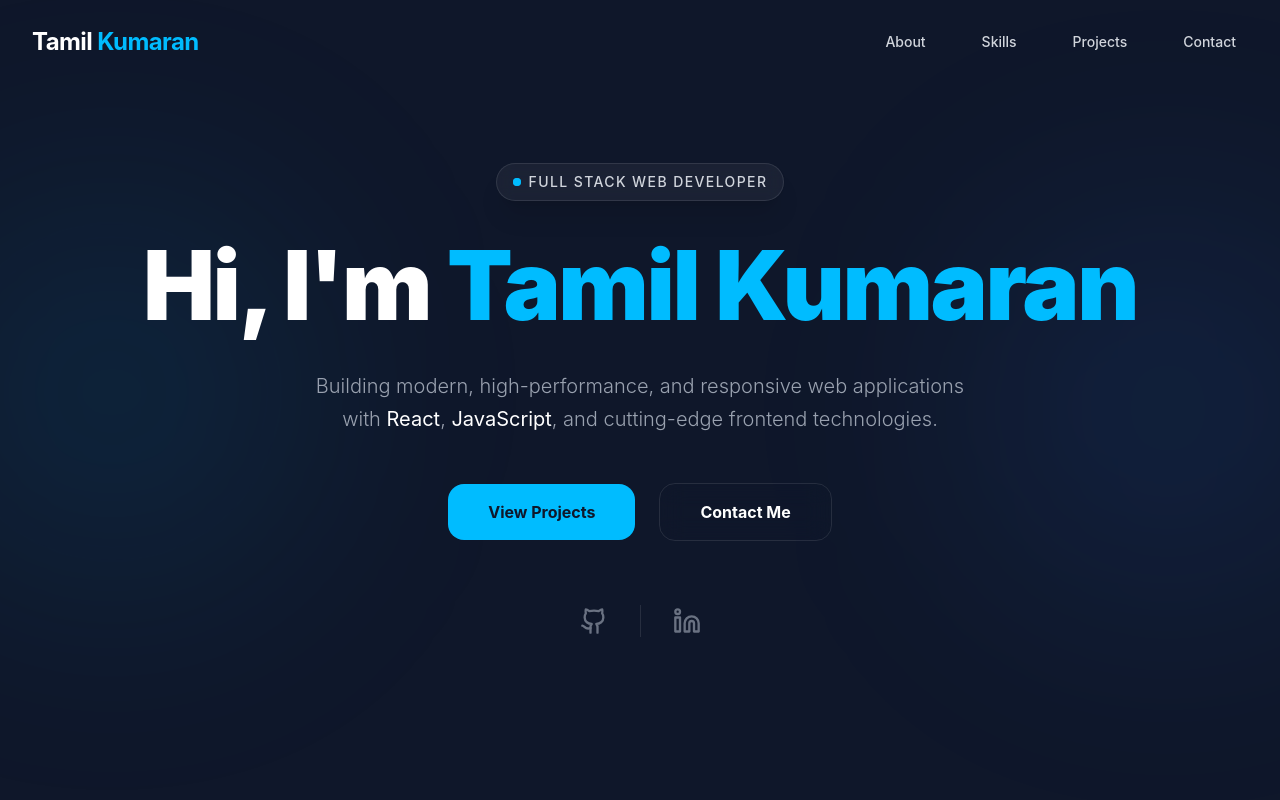
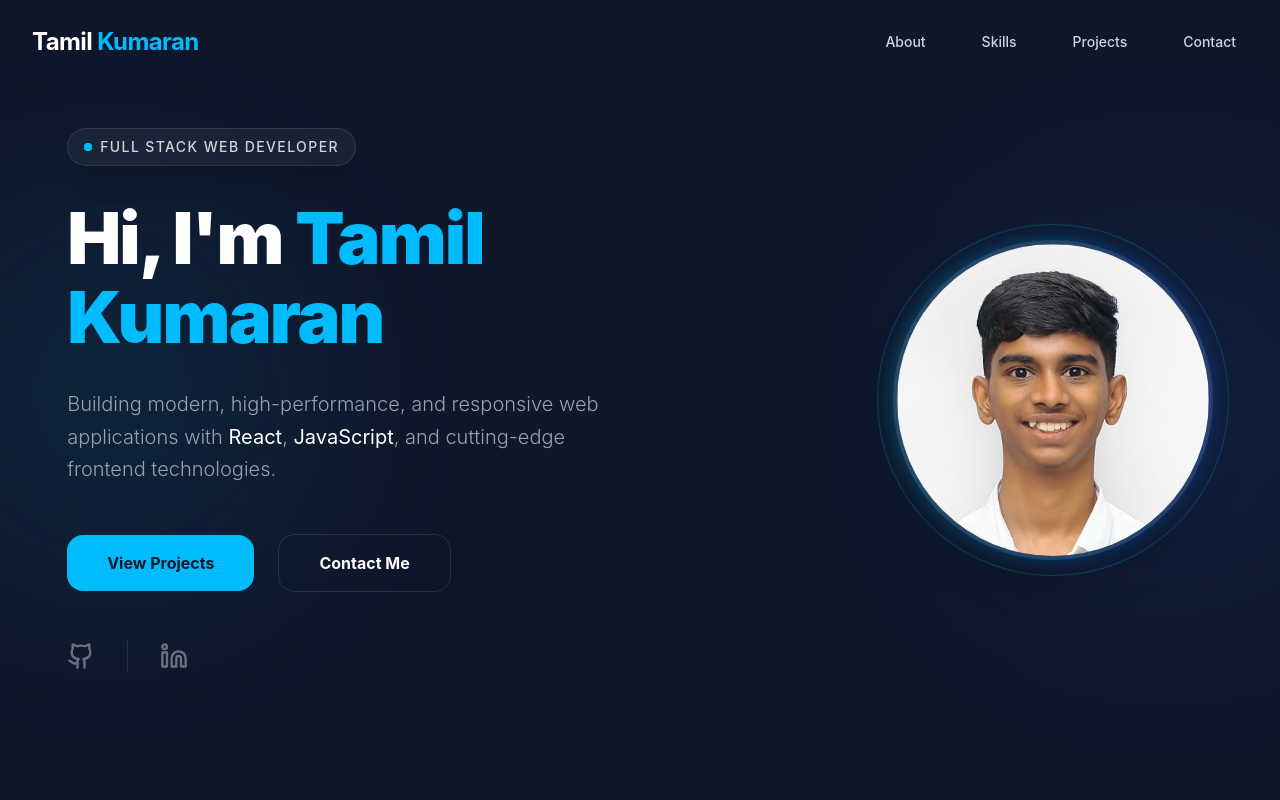
Before and after one commit to tamilkumaran050706-oss/FUTURE_FS_01, a React app: page / in a window 1280 px wide. Shown: the top 800 px of the page. Built offline with nearby package versions, Linux system fonts and the light colour scheme; the HTML template or start-up script is replaced by a standard one.

Commit message:
Integrated profile image, social links, and updated contact/footer sections

```diff
--- a/src/components/Contact.jsx
+++ b/src/components/Contact.jsx
@@ -2,19 +2,51 @@ import React from 'react';
 
 const Contact = () => {
   return (
-    <section id="contact" className="py-20 min-h-screen flex items-center bg-[#111a2e]">
-      <div className="max-w-7xl mx-auto px-4 sm:px-6 lg:px-8 w-full text-center">
-        <h2 className="text-4xl font-bold text-white mb-8">Get In Touch</h2>
-        <p className="text-gray-400 text-lg mb-12 max-w-2xl mx-auto">
-          I'm always open to new opportunities and collaborations. Feel free to reach out!
-        </p>
-        <a
-          href="mailto:contact@example.com"
-          className="inline-block bg-accent hover:bg-accent/80 text-primary font-bold py-4 px-10 rounded-full transition-all transform hover:scale-105"
-        >
-          Send an Email
-        </a>
+    <section id="contact" className="py-24 bg-[#0f172a] relative overflow-hidden">
+      <div className="max-w-7xl mx-auto px-6 sm:px-12 lg:px-16 relative z-10">
+        <div className="text-center mb-16">
+          <h2 className="text-4xl sm:text-5xl font-black text-white mb-6">Get In Touch</h2>
+          <div className="w-20 h-1.5 bg-sky-400 mx-auto rounded-full mb-8"></div>
+          <p className="text-gray-400 text-lg max-w-2xl mx-auto leading-relaxed">
+            I'm always looking for new opportunities and collaborations. Whether you have a question or just want to say hi, feel free to reach out!
+          </p>
+        </div>
+
+        <div className="flex flex-col items-center gap-10">
+          <a
+            href="mailto:tamil.kumaran050706@gmail.com"
+            className="group relative inline-flex items-center gap-4 px-12 py-5 bg-sky-400 text-[#0f172a] font-bold rounded-2xl transition-all duration-300 hover:scale-105 hover:shadow-[0_0_30px_rgba(56,189,248,0.4)] active:scale-95"
+          >
+            <svg xmlns="http://www.w3.org/2000/svg" width="24" height="24" viewBox="0 0 24 24" fill="none" stroke="currentColor" strokeWidth="2" strokeLinecap="round" strokeLinejoin="round"><rect width="20" height="16" x="2" y="4" rx="2"/><path d="m22 7-8.97 5.7a1.94 1.94 0 0 1-2.06 0L2 7"/></svg>
+            <span>tamil.kumaran050706@gmail.com</span>
+          </a>
+
+          <div className="flex items-center gap-8">
+            <a
+              href="https://github.com/tamilkumaran050706-oss"
+              target="_blank"
+              rel="noreferrer"
+              className="flex items-center gap-2 text-gray-400 hover:text-white transition-colors duration-300"
+            >
+              <svg xmlns="http://www.w3.org/2000/svg" width="24" height="24" viewBox="0 0 24 24" fill="none" stroke="currentColor" strokeWidth="2" strokeLinecap="round" strokeLinejoin="round"><path d="M15 22v-4a4.8 4.8 0 0 0-1-3.5c3 0 6-2 6-5.5.08-1.25-.27-2.48-1-3.5.28-1.15.28-2.35 0-3.5 0 0-1 0-3 1.5-2.64-.5-5.36-.5-8 0C6 2 5 2 5 2c-.3 1.15-.3 2.35 0 3.5A5.403 5.403 0 0 0 4 9c0 3.5 3 5.5 6 5.5-.39.49-.68 1.05-.85 1.65-.17.6-.22 1.23-.15 1.85v4"/><path d="M9 18c-4.51 2-5-2-7-2"/></svg>
+              <span className="font-medium">GitHub</span>
+            </a>
+            <div className="w-[1px] h-6 bg-white/10"></div>
+            <a
+              href="https://www.linkedin.com/in/tamil-kumaran-11181432a/"
+              target="_blank"
+              rel="noreferrer"
+              className="flex items-center gap-2 text-gray-400 hover:text-sky-400 transition-colors duration-300"
+            >
+              <svg xmlns="http://www.w3.org/2000/svg" width="24" height="24" viewBox="0 0 24 24" fill="none" stroke="currentColor" strokeWidth="2" strokeLinecap="round" strokeLinejoin="round"><path d="M16 8a6 6 0 0 1 6 6v7h-4v-7a2 2 0 0 0-2-2 2 2 0 0 0-2 2v7h-4v-7a6 6 0 0 1 6-6z"/><rect width="4" height="12" x="2" y="9"/><circle cx="4" cy="4" r="2"/></svg>
+              <span className="font-medium">LinkedIn</span>
+            </a>
+          </div>
+        </div>
       </div>
+
+      {/* Decorative background element */}
+      <div className="absolute top-1/2 left-1/2 -translate-x-1/2 -translate-y-1/2 w-[500px] h-[500px] bg-sky-500/5 rounded-full blur-[120px] pointer-events-none"></div>
     </section>
   );
 };
--- a/src/components/Footer.jsx
+++ b/src/components/Footer.jsx
@@ -1,9 +1,52 @@
 import React from 'react';
 
 const Footer = () => {
+  const currentYear = new Date().getFullYear();
+
   return (
-    <footer>
-      <p>&copy; 2024 Portfolio</p>
+    <footer className="py-12 bg-[#0f172a] border-t border-white/5">
+      <div className="max-w-7xl mx-auto px-6 sm:px-12 lg:px-16">
+        <div className="flex flex-col md:flex-row items-center justify-between gap-8">
+          {/* Logo/Name */}
+          <div className="text-xl font-bold text-white">
+            Tamil <span className="text-sky-400">Kumaran</span>
+          </div>
+
+          {/* Social Icons */}
+          <div className="flex items-center gap-6">
+            <a
+              href="https://github.com/tamilkumaran050706-oss"
+              target="_blank"
+              rel="noreferrer"
+              className="text-gray-500 hover:text-white transition-colors duration-300"
+              aria-label="GitHub"
+            >
+              <svg xmlns="http://www.w3.org/2000/svg" width="20" height="20" viewBox="0 0 24 24" fill="none" stroke="currentColor" strokeWidth="2" strokeLinecap="round" strokeLinejoin="round"><path d="M15 22v-4a4.8 4.8 0 0 0-1-3.5c3 0 6-2 6-5.5.08-1.25-.27-2.48-1-3.5.28-1.15.28-2.35 0-3.5 0 0-1 0-3 1.5-2.64-.5-5.36-.5-8 0C6 2 5 2 5 2c-.3 1.15-.3 2.35 0 3.5A5.403 5.403 0 0 0 4 9c0 3.5 3 5.5 6 5.5-.39.49-.68 1.05-.85 1.65-.17.6-.22 1.23-.15 1.85v4"/><path d="M9 18c-4.51 2-5-2-7-2"/></svg>
+            </a>
+            <a
+              href="https://www.linkedin.com/in/tamil-kumaran-11181432a/"
+              target="_blank"
+              rel="noreferrer"
+              className="text-gray-500 hover:text-sky-400 transition-colors duration-300"
+              aria-label="LinkedIn"
+            >
+              <svg xmlns="http://www.w3.org/2000/svg" width="20" height="20" viewBox="0 0 24 24" fill="none" stroke="currentColor" strokeWidth="2" strokeLinecap="round" strokeLinejoin="round"><path d="M16 8a6 6 0 0 1 6 6v7h-4v-7a2 2 0 0 0-2-2 2 2 0 0 0-2 2v7h-4v-7a6 6 0 0 1 6-6z"/><rect width="4" height="12" x="2" y="9"/><circle cx="4" cy="4" r="2"/></svg>
+            </a>
+            <a
+              href="mailto:tamil.kumaran050706@gmail.com"
+              className="text-gray-500 hover:text-white transition-colors duration-300"
+              aria-label="Email"
+            >
+              <svg xmlns="http://www.w3.org/2000/svg" width="20" height="20" viewBox="0 0 24 24" fill="none" stroke="currentColor" strokeWidth="2" strokeLinecap="round" strokeLinejoin="round"><rect width="20" height="16" x="2" y="4" rx="2"/><path d="m22 7-8.97 5.7a1.94 1.94 0 0 1-2.06 0L2 7"/></svg>
+            </a>
+          </div>
+
+          {/* Copyright */}
+          <div className="text-gray-500 text-sm">
+            &copy; {currentYear} Tamil Kumaran. All rights reserved.
+          </div>
+        </div>
+      </div>
     </footer>
   );
 };
--- a/src/components/Hero.jsx
+++ b/src/components/Hero.jsx
@@ -1,11 +1,12 @@
 import React from 'react';
 import { Link } from 'react-scroll';
+import profileImg from '../assets/profile.jpeg'; // Corrected file path and extension
 
 const Hero = () => {
   return (
     <section
       id="hero"
-      className="relative min-h-screen flex items-center justify-center bg-[#0f172a] overflow-hidden"
+      className="relative min-h-screen flex items-center justify-center bg-[#0f172a] overflow-hidden py-20"
     >
       {/* Background Effects */}
       <div className="absolute inset-0 z-0">
@@ -13,7 +14,9 @@ const Hero = () => {
         <div className="absolute bottom-1/4 -right-20 w-96 h-96 bg-blue-500/10 rounded-full blur-[120px]"></div>
       </div>
 
-      <div className="relative z-10 max-w-7xl mx-auto px-6 sm:px-12 lg:px-16 text-center">
+      <div className="relative z-10 max-w-7xl mx-auto px-6 sm:px-12 lg:px-16 flex flex-col lg:flex-row items-center gap-12 lg:gap-20">
+        {/* Left Content */}
+        <div className="flex-1 text-center lg:text-left order-2 lg:order-1">
           {/* Intro Tag */}
           <div className="inline-flex items-center gap-2 px-4 py-2 mb-8 rounded-full bg-white/5 border border-white/10 backdrop-blur-sm shadow-xl">
             <span className="relative flex h-2 w-2">
@@ -26,16 +29,12 @@ const Hero = () => {
           </div>
 
           {/* Main Heading */}
-        <div>
-          <h1 className="text-5xl sm:text-7xl lg:text-8xl font-black text-white mb-8 tracking-tight leading-[1.1]">
-            Hi, I'm <span className="text-sky-400 relative inline-block">
-              Tamil Kumaran
-            </span>
+          <h1 className="text-5xl sm:text-7xl font-black text-white mb-8 tracking-tight leading-[1.1]">
+            Hi, I'm <span className="text-sky-400">Tamil Kumaran</span>
           </h1>
-        </div>
 
           {/* Description */}
-        <p className="text-lg sm:text-xl text-gray-400 max-w-2xl mx-auto mb-12 leading-relaxed font-light">
+          <p className="text-lg sm:text-xl text-gray-400 mb-12 leading-relaxed font-light max-w-2xl">
             Building modern, high-performance, and responsive web applications with
             <span className="text-white font-normal"> React</span>,
             <span className="text-white font-normal"> JavaScript</span>, and
@@ -43,15 +42,12 @@ const Hero = () => {
           </p>
 
           {/* CTA Buttons */}
-        <div className="flex flex-col sm:flex-row items-center justify-center gap-6 mb-16">
+          <div className="flex flex-col sm:flex-row items-center justify-center lg:justify-start gap-6 mb-12">
             <Link to="projects" smooth={true} duration={500} offset={-80}>
-            <button className="group relative px-10 py-4 bg-sky-400 text-[#0f172a] font-bold rounded-2xl transition-all duration-300 hover:scale-105 hover:shadow-[0_0_30px_rgba(56,189,248,0.4)] active:scale-95 cursor-pointer overflow-hidden">
-              <span className="relative z-10 flex items-center gap-2">
+              <button className="px-10 py-4 bg-sky-400 text-[#0f172a] font-bold rounded-2xl transition-all duration-300 hover:scale-105 hover:shadow-[0_0_30px_rgba(56,189,248,0.4)] active:scale-95 cursor-pointer">
                 View Projects
-              </span>
               </button>
             </Link>
-
             <Link to="contact" smooth={true} duration={500} offset={-80}>
               <button className="px-10 py-4 bg-transparent border border-white/10 text-white font-bold rounded-2xl backdrop-blur-md transition-all duration-300 hover:bg-white/5 hover:border-white/30 hover:scale-105 active:scale-95 cursor-pointer">
                 Contact Me
@@ -60,11 +56,11 @@ const Hero = () => {
           </div>
 
           {/* Social Links */}
-        <div className="flex items-center justify-center gap-8">
+          <div className="flex items-center justify-center lg:justify-start gap-8">
             <a
-            href="https://github.com"
+            href="https://github.com/tamilkumaran050706-oss"
             target="_blank"
-            rel="noopener noreferrer"
+            rel="noreferrer"
             className="text-gray-500 hover:text-white transition-all duration-300"
             aria-label="GitHub"
           >
@@ -72,14 +68,35 @@ const Hero = () => {
           </a>
             <div className="w-[1px] h-8 bg-white/10"></div>
             <a
-            href="https://linkedin.com"
+            href="https://www.linkedin.com/in/tamil-kumaran-11181432a/"
             target="_blank"
-            rel="noopener noreferrer"
-            className="text-gray-500 hover:text-sky-500 transition-all duration-300"
+            rel="noreferrer"
+            className="text-gray-500 hover:text-sky-400 transition-all duration-300"
             aria-label="LinkedIn"
           >
             <svg xmlns="http://www.w3.org/2000/svg" width="28" height="28" viewBox="0 0 24 24" fill="none" stroke="currentColor" strokeWidth="2" strokeLinecap="round" strokeLinejoin="round"><path d="M16 8a6 6 0 0 1 6 6v7h-4v-7a2 2 0 0 0-2-2 2 2 0 0 0-2 2v7h-4v-7a6 6 0 0 1 6-6z"/><rect width="4" height="12" x="2" y="9"/><circle cx="4" cy="4" r="2"/></svg>
           </a>
+          </div>
+        </div>
+
+        {/* Right Image */}
+        <div className="flex-1 flex justify-center lg:justify-end order-1 lg:order-2">
+          <div className="relative group">
+            {/* Animated Glow Effect */}
+            <div className="absolute -inset-1 bg-gradient-to-r from-sky-400 to-blue-600 rounded-full blur opacity-25 group-hover:opacity-50 transition duration-1000 group-hover:duration-200"></div>
+
+            {/* Image Container */}
+            <div className="relative w-64 h-64 sm:w-80 sm:h-80 rounded-full overflow-hidden border-4 border-white/10 shadow-2xl">
+              <img
+                src={profileImg}
+                alt="Tamil Kumaran"
+                className="w-full h-full object-cover object-top transition-transform duration-500 group-hover:scale-110"
+              />
+            </div>
+
+            {/* Subtle Decorative Ring */}
+            <div className="absolute inset-0 rounded-full border border-sky-400/20 scale-110 group-hover:scale-125 transition-transform duration-700"></div>
+          </div>
         </div>
       </div>
 
```
Also changed, not shown: src/assets/profile.jpeg (added). Lines whose indentation alone changed are shown as unchanged.
